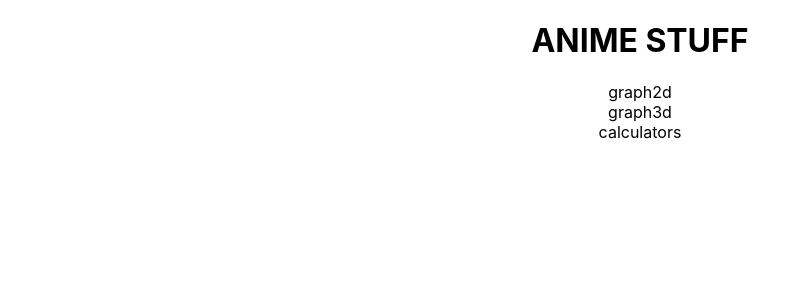
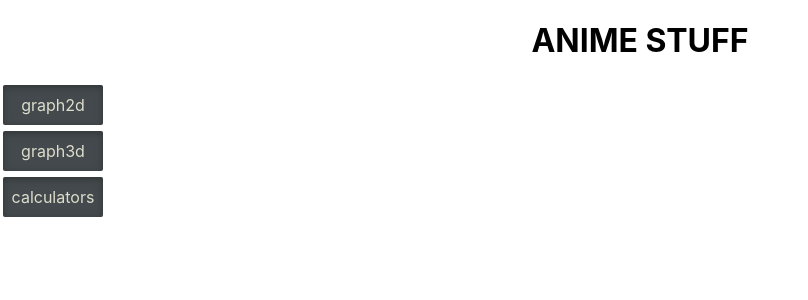
Before and after one commit to mmkenq/react-sem2, a React (Create React App) app: page / in a window 1280 px wide. Shown: the top 300 px of the page, without its empty margins (0-808 px from the left). Built offline with nearby package versions, Linux system fonts and the light colour scheme.

Commit message:
some css & graph2d

```diff
--- a/public/index.html
+++ b/public/index.html
@@ -24,7 +24,7 @@
       work correctly both with client-side routing and a non-root public URL.
       Learn how to configure a non-root public URL by running `npm run build`.
     -->
-    <title>anime stuff</title>
+    <title>FUCK REACT</title>
   </head>
   <body>
     <noscript>You need to enable JavaScript to run this app.</noscript>
--- a/src/App.css
+++ b/src/App.css
@@ -1,5 +1,6 @@
 .App {
   text-align: center;
+  /*display: flex;*/
 }
 
 .App-logo {
--- a/src/App.js
+++ b/src/App.js
@@ -1,7 +1,7 @@
 
 import Header from './components/header/Header'
-import Button from './components/button/Button'
-import logo from './logo.svg';
+// import Button from './components/button/Button'
+// import logo from './logo.svg';
 import './App.css';
 
 function App() {
--- a/src/components/button/button.css
+++ b/src/components/button/button.css
@@ -1,3 +1,19 @@
-.field:hover{
-    background-color: aqua;
+.field{
+	display: inline-flex;
+	align-items:center;
+	justify-content: center;
+	margin: 3px;
+	height: 40px;
+	width: 100px;
+	background-color: #43494c;
+	color: #ddc;
+	cursor: pointer;
+	box-shadow: 0px 2px 5px 0px rgba(0, 0, 0, 0.16) inset, 0px 2px 10px 0px rgba(0, 0, 0, 0.12) inset;
+	transition: box-shadow 0.25s;
+	border: 0px;
+	border-radius: 2px;
 }
+
+.field:hover {
+	box-shadow: 0px 2px 5px 0px rgba(0, 0, 0, 0.16) inset, 0px 2px 10px 0px rgba(0, 0, 0, 0.12) inset, 0px 0px 8px 2px rgba(0, 0, 0, 0.25) inset;
+}
--- a/src/components/header/Header.js
+++ b/src/components/header/Header.js
@@ -1,10 +1,11 @@
 import React from "react";
 import Button from "../button/Button";
+import './header.css';
 
 class Header extends React.Component{
     render(){
         return(
-            <div>
+            <div id="header">
                 <h1>ANIME STUFF</h1>
                 <Button title = 'graph2d'></Button>
                 <Button title = 'graph3d'></Button>
--- /dev/null
+++ b/src/components/header/header.css
@@ -0,0 +1,4 @@
+#header{
+	display: flex;
+	flex-direction: column;
+}
```
Also changed, not shown: src/components/graph2d/Graph2D.js (added, +17 -0 lines), 1 other file (tests, documents, lock files or other folders).
